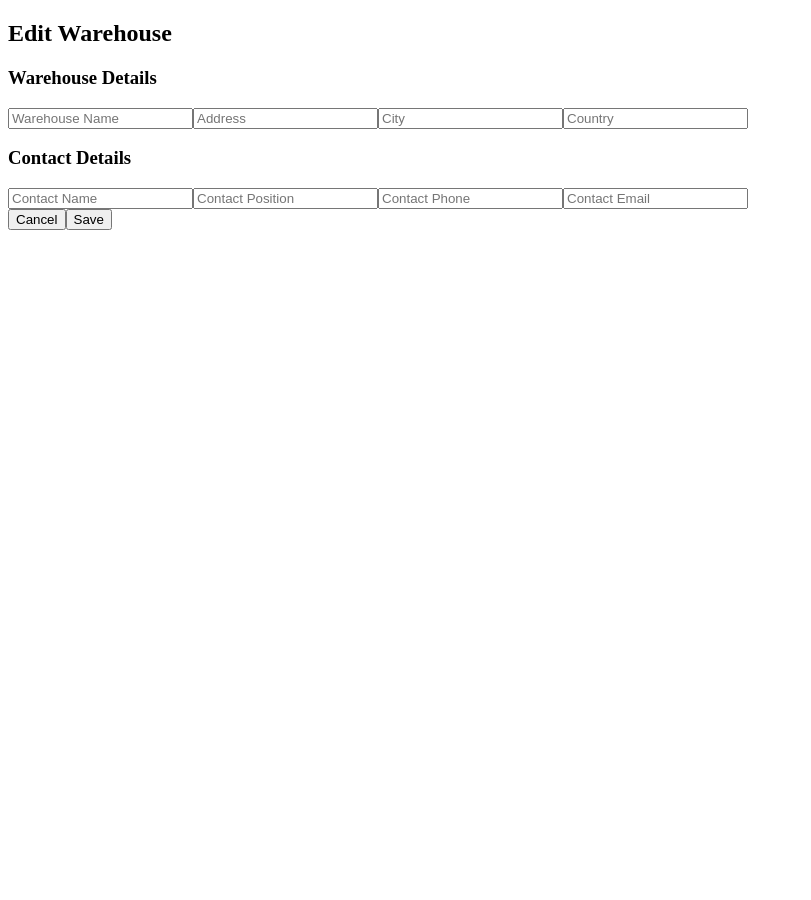
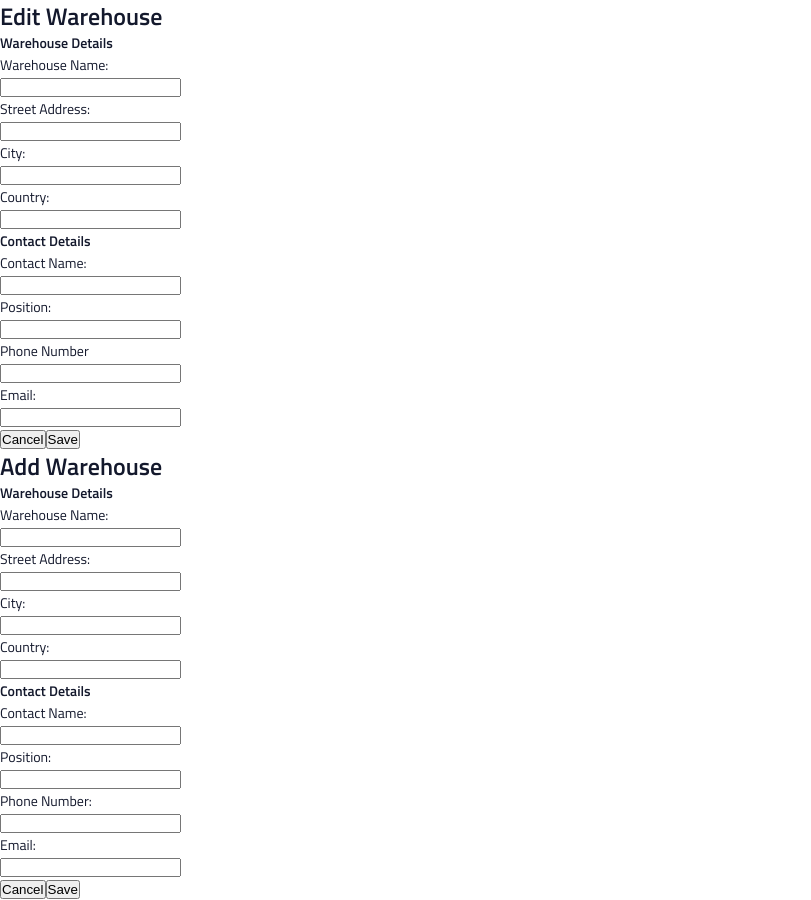
Before and after one commit to f2xiao/instock-frontend, a React (Create React App) app: page / in a window 1280 px wide. Shown: the whole page, without its empty margins (0-811 px from the left). Before the commit the page ends 800 px from the top, so only its background shows below. Built offline with nearby package versions, Linux system fonts and the light colour scheme.

Commit message:
add-and-new warehouse-html

```diff
--- a/src/App.js
+++ b/src/App.js
@@ -1,10 +1,12 @@
 import './App.scss';
 import WarehouseEdit from './components/WarehouseEdit/WarehouseEdit'
+import WarehouseAdd from './components/WarehouseAdd/WarehouseAdd'
 
 function App() {
   return (
     <div className="App">
       <WarehouseEdit />
+      <WarehouseAdd />
     </div>
   );
 }
--- a/src/components/WarehouseAdd/WarehouseAdd.jsx
+++ b/src/components/WarehouseAdd/WarehouseAdd.jsx
@@ -1,16 +1,142 @@
 import "./WarehouseAdd.scss"
+import React, { useState } from 'react';
+import warehouseData from "../../data/01_warehouses.json";
 
 const WarehouseAdd=()=>{
+        const [warehouseDetails, setWarehouseDetails] = useState({
+            warehouseName: '',
+            address: '',
+            city: '',
+            country: ''
+        });
 
-    return(
-        <>
+        const [contactDetails, setContactDetails] = useState({
+            contactName: '',
+            contactPosition: '',
+            contactPhone: '',
+            contactEmail: ''
+        });
+
+        const handleWarehouseChange = (event) => {
+            const { name, value } = event.target;
+            setWarehouseDetails(prevState => ({
+                ...prevState,
+                [name]: value
+            }));
+        };
+
+        const handleContactChange = (event) => {
+            const { name, value } = event.target;
+            setContactDetails(prevState => ({
+                ...prevState,
+                [name]: value
+            }));
+        };
+
+        const handleSubmit = (event) => {
+            event.preventDefault();
+            // Handle form submission logic here
+            console.log('Warehouse Details:', warehouseDetails);
+            console.log('Contact Details:', contactDetails);
+        };
+
+return (
+    <div>
+        <h2>Add Warehouse</h2>
+
+        <form onSubmit={handleSubmit}>
+            <section>
+                <h3>Warehouse Details</h3>
+
+                <div>
+                    <label>Warehouse Name:</label><br />
+                    <input
+                        type="text"
+                        name="warehouseName"
+                        value={warehouseDetails.warehouseName}
+                        onChange={handleWarehouseChange}
+                    />
+                </div>
+
+                <div>
+                    <label>Street Address:</label><br />
+                    <input
+                        type="text"
+                        name="address"
+                        value={warehouseDetails.address}
+                        onChange={handleWarehouseChange}
+                    />
+                </div>
+
+                <div>
+                    <label>City:</label><br />
+                    <input
+                        type="text"
+                        name="city"
+                        value={warehouseDetails.city}
+                        onChange={handleWarehouseChange}
+                    />
+                </div>
+
+                <div>
+                    <label>Country:</label><br />
+                    <input
+                        type="text"
+                        name="country"
+                        value={warehouseDetails.country}
+                        onChange={handleWarehouseChange}
+                    />
+                </div>
+            </section>
+
+            <section>
+                <h3>Contact Details</h3>
+
+                <div>
+                    <label>Contact Name:</label><br />
+                    <input
+                        type="text"
+                        name="contactName"
+                        value={contactDetails.contactName}
+                        onChange={handleContactChange}
+                    />
+                </div>
+
+                <div>
+                    <label>Position:</label><br />
+                    <input
+                        type="text"
+                        name="contactPosition"
+                        value={contactDetails.contactPosition}
+                        onChange={handleContactChange}
+                    />
+                </div>
+
+                <div>
+                    <label>Phone Number:</label><br />
+                    <input
+                        type="text"
+                        name="contactPhone"
+                        value={contactDetails.contactPhone}
+                        onChange={handleContactChange}
+                    />
+                </div>
+
+                <div>
+                    <label>Email:</label><br />
+                    <input
+                        type="text"
+                        name="contactEmail"
+                        value={contactDetails.contactEmail}
+                        onChange={handleContactChange}
+                    />
+                </div>
+            </section>
+            <button type="button">Cancel</button>
+            <button type="submit">Save</button>
+        </form>
+    </div>
+    )}
 
 
-
-        </>
-
-
-    )
-};
-
-export default WarehouseAdd;
+    export default WarehouseAdd;
--- a/src/components/WarehouseEdit/WarehouseEdit.jsx
+++ b/src/components/WarehouseEdit/WarehouseEdit.jsx
@@ -1,8 +1,8 @@
-import "./WarehouseEdit.scss"
 import React, { useState } from 'react';
-import warehouseData from"../../data/01_warehouses.json"
+import "./WarehouseEdit.scss";
+import warehouseData from "../../data/01_warehouses.json";
 
-    const WarehouseEdit=()=>{
+const WarehouseEdit = () => {
     const [warehouseDetails, setWarehouseDetails] = useState({
         warehouseName: '',
         address: '',
@@ -47,73 +47,113 @@ import warehouseData from"../../data/01_warehouses.json"
             <form onSubmit={handleSubmit}>
                 <section>
                     <h3>Warehouse Details</h3>
+
+                    <div>
+                        <label>
+                            Warehouse Name:
+                        </label><br />
                         <input
                             type="text"
                             name="warehouseName"
-                        placeholder="Warehouse Name"
                             value={warehouseDetails.warehouseName}
                             onChange={handleWarehouseChange}
                         />
+                    </div>
+
+                    <div>
+                        <label>
+                        Street Address:</label><br />
                         <input
                             type="text"
                             name="address"
-                        placeholder="Address"
                             value={warehouseDetails.address}
                             onChange={handleWarehouseChange}
                         />
+                    </div>
+
+
+                   <div>
+                        <label>
+                            City:
+                        </label><br />
                         <input
                             type="text"
                             name="city"
-                        placeholder="City"
                             value={warehouseDetails.city}
                             onChange={handleWarehouseChange}
                         />
+                </div>
+
+                    <div>
+                        <label>
+                            Country:
+                        </label><br />
                         <input
                             type="text"
                             name="country"
-                        placeholder="Country"
                             value={warehouseDetails.country}
                             onChange={handleWarehouseChange}
                         />
+                    </div>
+
                 </section>
 
                 <section>
                     <h3>Contact Details</h3>
+
+                    <div>
+                        <label>
+                        Contact Name:
+                        </label><br />
                         <input
                             type="text"
                             name="contactName"
-                        placeholder="Contact Name"
                             value={contactDetails.contactName}
                             onChange={handleContactChange}
                         />
+                    </div>
+
+                    <div>
+                        <label>
+                           Position:
+                        </label><br />
                         <input
                             type="text"
                             name="contactPosition"
-                        placeholder="Contact Position"
                             value={contactDetails.contactPosition}
                             onChange={handleContactChange}
                         />
+                    </div>
+
+                    <div>
+                        <label>
+                        Phone Number
+                        </label><br />
                         <input
                             type="text"
                             name="contactPhone"
-                        placeholder="Contact Phone"
                             value={contactDetails.contactPhone}
                             onChange={handleContactChange}
                         />
+                    </div>
+
+                    <div>
+                        <label>
+                        Email:
+                        </label><br />
                         <input
                             type="text"
                             name="contactEmail"
-                        placeholder="Contact Email"
                             value={contactDetails.contactEmail}
                             onChange={handleContactChange}
                         />
+                    </div>
                 </section>
-                <button type="submit">Cancel</button>
+                <button type="button">Cancel</button>
                 <button type="submit">Save</button>
             </form>
         </div>
     );
 };
 
-
 export default WarehouseEdit;
--- a/src/components/WarehouseEdit/WarehouseEdit.scss
+++ b/src/components/WarehouseEdit/WarehouseEdit.scss
@@ -0,0 +1,3 @@
+@use "../../style/partials/global" as *;
+@use "../../style/partials/mixins" as *;
+@use "../../style/partials/variables" as *;
```
Also changed, not shown: src/assets/fonts/TitilliumWeb-Regular.ttf (added), src/assets/fonts/TitilliumWeb-SemiBold.ttf (added). Lines whose indentation alone changed are shown as unchanged.
